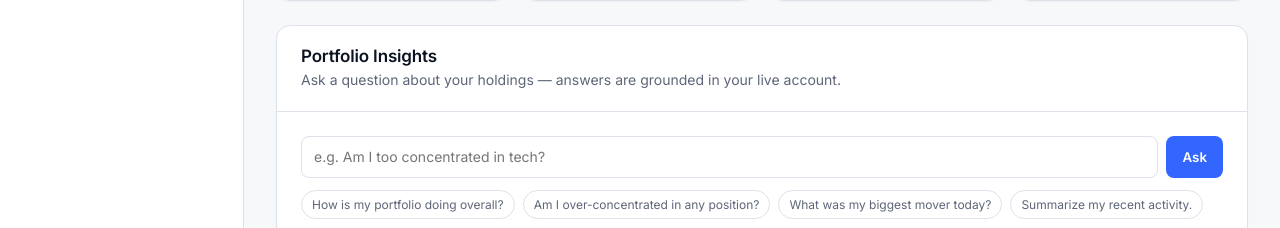
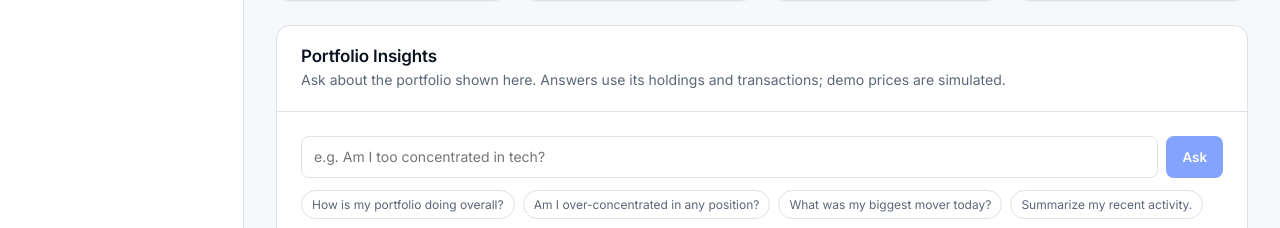
Before and after one commit to FarnazNK/finvision, a React (Vite) app: page / in a window 1280 px wide. Shown: the part 380-608 px from the top of the page. Built offline with nearby package versions, Linux system fonts and the light colour scheme; no server answers.

Commit message:
Clarify insight sources and improve loading, error, and answer states

```diff
--- a/src/features/insights/InsightsPanel.tsx
+++ b/src/features/insights/InsightsPanel.tsx
@@ -43,6 +43,7 @@ export function InsightsPanel() {
 
     setLoading(true);
     setError(null);
+    setResult(null);
     try {
       const res = await askInsight(
         trimmed,
@@ -54,7 +55,7 @@ export function InsightsPanel() {
       setResult(res);
     } catch (e) {
       if ((e as Error).name !== 'AbortError') {
-        setError('Could not reach the insights service. Is ai-service running?');
+        setError('Insights are temporarily unavailable. Please try again in a moment.');
       }
     } finally {
       setLoading(false);
@@ -64,7 +65,7 @@ export function InsightsPanel() {
   return (
     <Card
       title="Portfolio Insights"
-      description="Ask a question about your holdings — answers are grounded in your live account."
+      description="Ask about the portfolio shown here. Answers use its holdings and transactions; demo prices are simulated."
     >
       <Row>
         <Field
@@ -74,14 +75,14 @@ export function InsightsPanel() {
           placeholder="e.g. Am I too concentrated in tech?"
           aria-label="Ask about your portfolio"
         />
-        <Ask onClick={() => run(question)} disabled={loading}>
+        <Ask onClick={() => run(question)} disabled={loading || !question.trim()}>
           {loading ? 'Thinking…' : 'Ask'}
         </Ask>
       </Row>
 
       <Chips>
         {SUGGESTIONS.map((s) => (
-          <Chip key={s} onClick={() => { setQuestion(s); run(s); }}>
+          <Chip key={s} disabled={loading} onClick={() => { setQuestion(s); run(s); }}>
             {s}
           </Chip>
         ))}
@@ -90,7 +91,7 @@ export function InsightsPanel() {
       {error && <ErrorText role="alert">{error}</ErrorText>}
 
       {result && !error && (
-        <Answer>
+        <Answer role="status" aria-live="polite">
           <p>{result.answer}</p>
           <Meta>
             model: {result.model}
@@ -110,6 +111,7 @@ const Row = styled.div`
 
 const Field = styled.input`
   flex: 1;
+  min-width: 0;
   padding: 10px 12px;
   border-radius: 8px;
   border: 1px solid ${({ theme }) => theme.color.border};
@@ -145,6 +147,7 @@ const Chip = styled.button`
   font-size: 12px;
   cursor: pointer;
   &:hover { color: ${({ theme }) => theme.color.text}; }
+  &:disabled { opacity: 0.6; cursor: wait; }
 `;
 
 const Answer = styled.div`
```
